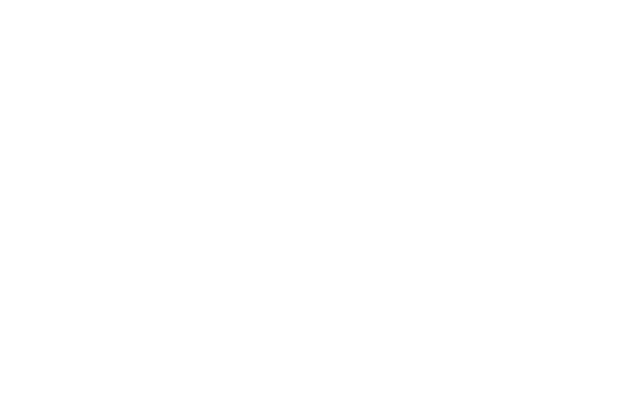
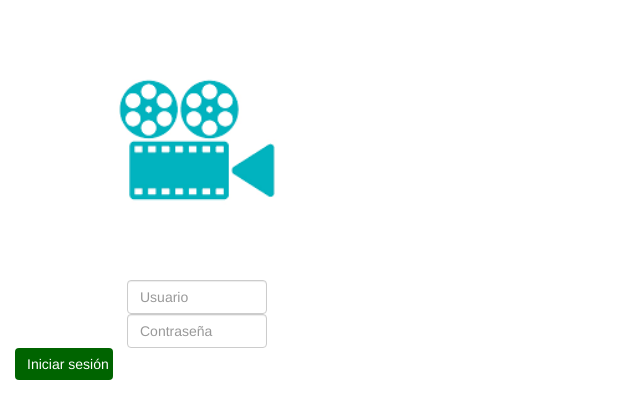
Before and after one commit to alexandraalvarez/hackaton-cine, a plain HTML site: page index.html in a window 1280 px wide. Shown: the whole page, without its empty margins (0-640 px from the left). Drawn offline with nearby package versions, Linux system fonts and the light colour scheme.

Commit message:
borrador index

```diff
--- a/assets/css/main.css
+++ b/assets/css/main.css
@@ -1,4 +1,37 @@
+
 /*font-family: 'Lato', sans-serif;
 font-family: 'Ropa Sans', sans-serif;
 font-family: 'Quicksand', sans-serif;
 colores: negro = #000000; gris = #F2F2F2; rojo = #DF0101*/
+
+#logo{
+    height: 20em;
+    width: 20em;
+    margin-left:3em;
+    margin-top:3;
+}
+
+
+
+
+.form-control {
+    display: block;
+    width: 10em;
+    height: 34px;
+    padding: 6px 12px;
+    font-size: 14px;
+    line-height: 1.42857143;
+    color: #555;
+    background-color: #fff;
+    background-image: none;
+    border: 1px solid #ccc;
+    border-radius: 4px;
+    margin-left: 8em;
+}
+#btnsingUp{
+    margin-bottom: 1em;
+    width: 7em;
+    background-color: darkgreen;
+    border: none;
+    color: #fff;
+}
--- a/index.html
+++ b/index.html
@@ -8,13 +8,66 @@
 	<link rel="stylesheet" type="text/css" href="assets/css/font-awesome.min.css">
 	<link rel="stylesheet" type="text/css" href="assets/css/main.css">
 	<title>
-		Cine-hack
+		Cine-hackathon
 	</title>
 </head>
 <body>
+	<section>
+		<div class="container-fluid">
+			<div class="row">
+				<div class="col-xs-12">
+
+					<img id="logo" src="assets/css/logofilm.png">
+				</div>
+			</div>
+
+          <!--FORMULARIO DE AUTENTICACIÓN-->
+          <form id="form-autenticacion">
+            <!-- input usuario -->
+            <div class="row">
+              <div class="col-xs-12 ">
+                <input id="user" class="form-control" type="text" name="email" placeholder="Usuario" value="">
+                </div>
+            </div>
+            <!-- INPUT PASSWORD -->
+            <div class="row">
+              <div class="col-xs-12 ">
+                <input id="password" class="form-control" type="password" name="password" placeholder="Contraseña" value="">
+              </div>
+            </div>
+            <!-- BOTON 2 -->
+            <div class="row">
+              <div class="col-xs-12 ">
+                <input id="btnsingUp" class="btn btn-init btn2" type="submit" value="Iniciar sesión">
+              </div>
+            </div>
+
+
+
+
+
+                      </div>
+                    </div>
+                  </div>
+              </div>
+            </div>
+          </form>
+        </div> <!--segunda columna -->
+      </div><!--row general-->
+    </div>
+
+
+		</div>
+	</section>
+
+
+
 
 	<script src="https://code.jquery.com/jquery-3.2.1.min.js" integrity="sha256-hwg4gsxgFZhOsEEamdOYGBf13FyQuiTwlAQgxVSNgt4=" crossorigin="anonymous"></script>
   <script src="https://maxcdn.bootstrapcdn.com/bootstrap/3.3.7/js/bootstrap.min.js" integrity="sha384-Tc5IQib027qvyjSMfHjOMaLkfuWVxZxUPnCJA7l2mCWNIpG9mGCD8wGNIcPD7Txa" crossorigin="anonymous"></script>
   <script src="assets/js/app.js"></script>
+
+
+
 </body>
 </html>
```
Also changed, not shown: assets/css/logofilm.png (added), 1 other file.
